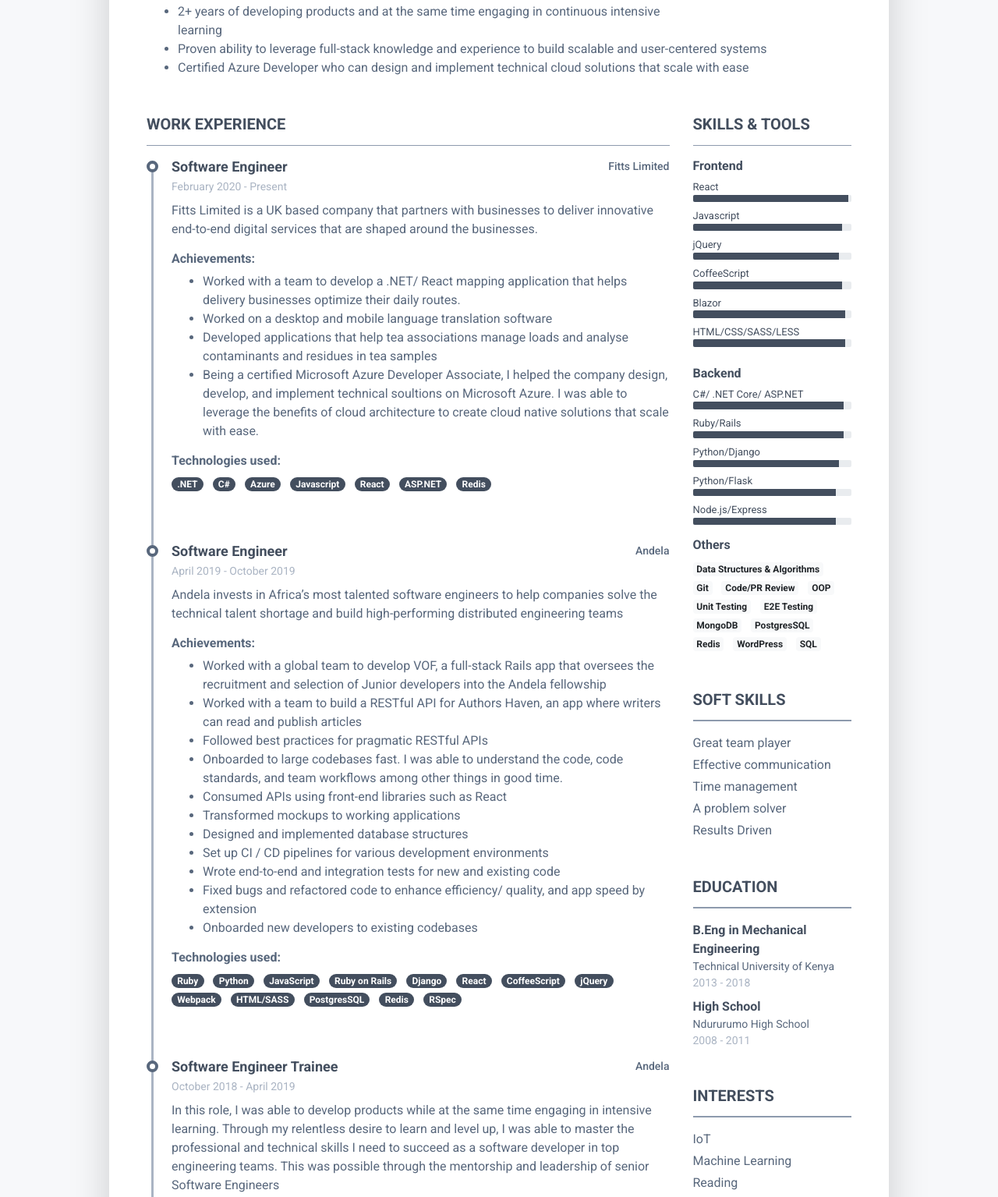
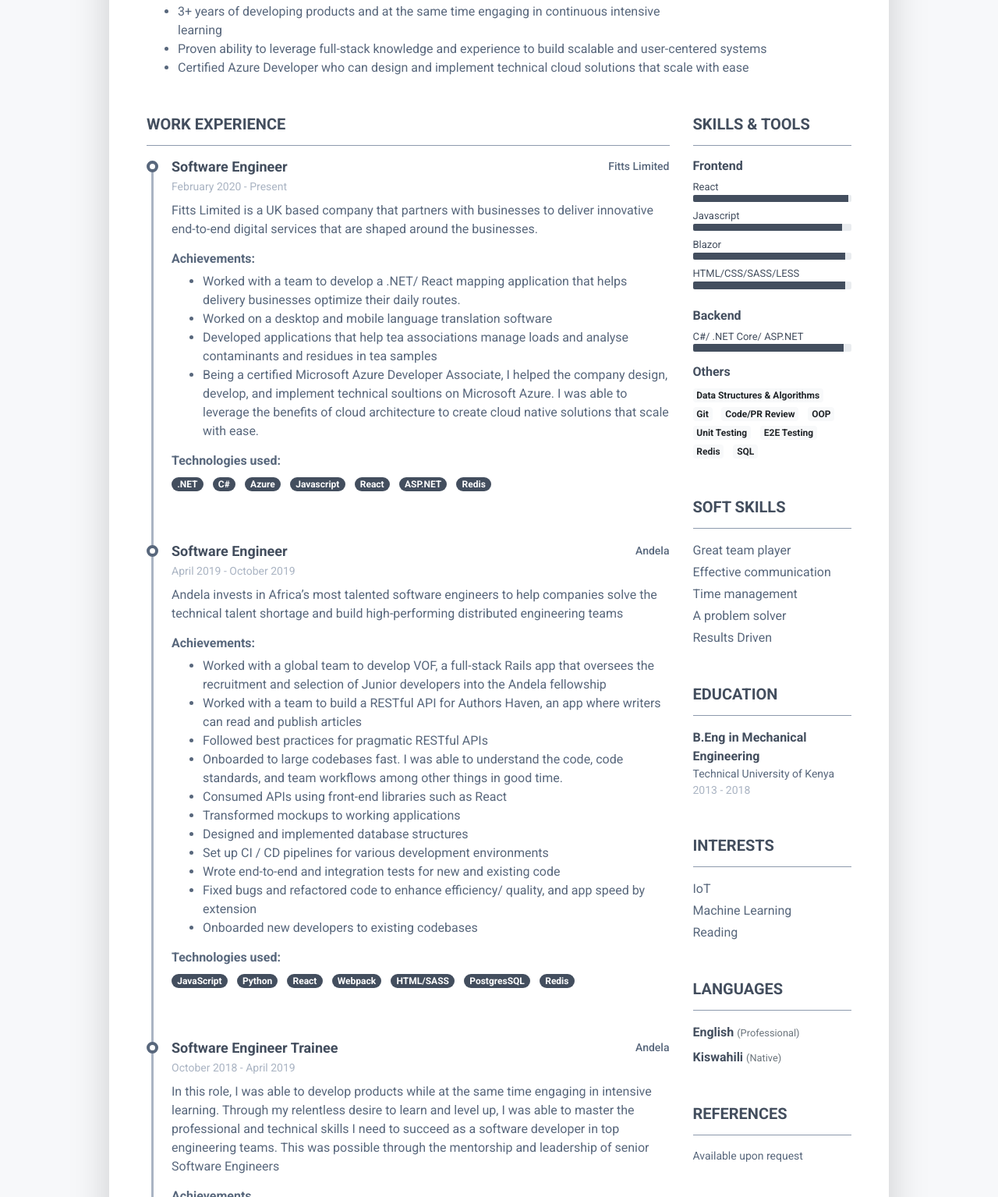
Before and after one commit to jkamz/resume, a plain HTML site: page index.html in a window 1280 px wide. Shown: the part 351-1886 px from the top of the page at 78% size. Drawn offline with Linux system fonts and the light colour scheme.

Commit message:
update resume

```diff
--- a/index.html
+++ b/index.html
@@ -73,7 +73,7 @@
 					<div class="resume-section-content">
 						<p class="mb-0">
 							<ul>
-							<li>2+ years of developing products and at the same time engaging in continuous intensive </li>
+							<li>3+ years of developing products and at the same time engaging in continuous intensive </li>
 							learning
 							<li>Proven ability to leverage full-stack knowledge and experience to build scalable and user-centered systems</li>
 							<li>Certified Azure Developer who can design and implement technical cloud solutions that scale with ease</li>
@@ -181,21 +181,11 @@
 												used:</h4>
 											<ul class="list-inline">
 												<li class="list-inline-item"><span
-														class="badge badge-primary badge-pill">Ruby</span></li>
+													class="badge badge-primary badge-pill">JavaScript</span></li>
 												<li class="list-inline-item"><span
 														class="badge badge-primary badge-pill">Python</span></li>
 												<li class="list-inline-item"><span
-														class="badge badge-primary badge-pill">JavaScript</span></li>
-												<li class="list-inline-item"><span
-														class="badge badge-primary badge-pill">Ruby on Rails</span></li>
-												<li class="list-inline-item"><span
-														class="badge badge-primary badge-pill">Django</span></li>
-												<li class="list-inline-item"><span
 														class="badge badge-primary badge-pill">React</span></li>
-												<li class="list-inline-item"><span
-														class="badge badge-primary badge-pill">CoffeeScript</span></li>
-												<li class="list-inline-item"><span
-														class="badge badge-primary badge-pill">jQuery</span></li>
 												<li class="list-inline-item"><span
 														class="badge badge-primary badge-pill">Webpack</span></li>
 												<li class="list-inline-item"><span
@@ -204,8 +194,7 @@
 														class="badge badge-primary badge-pill">PostgresSQL</span></li>
 												<li class="list-inline-item"><span
 														class="badge badge-primary badge-pill">Redis</span></li>
-												<li class="list-inline-item"><span
-														class="badge badge-primary badge-pill">RSpec</span></li>
+
 											</ul>
 										</div>
 										<!--//resume-timeline-item-desc-->
@@ -270,53 +259,6 @@
 									</article>
 									<!--//resume-timeline-item-->
 
-									<article class="resume-timeline-item position-relative pb-5">
-
-										<div class="resume-timeline-item-header mb-2">
-											<div class="d-flex flex-column flex-md-row">
-												<h3 class="resume-position-title font-weight-bold mb-1">Developer</h3>
-												<div class="resume-company-name ml-auto">Mugendi Mechanisms</div>
-											</div>
-											<!--//row-->
-											<div class="resume-position-time">January 2018 - October 2018</div>
-										</div>
-										<!--//resume-timeline-item-header-->
-										<div class="resume-timeline-item-desc">
-											<p>Mugendi Mechanisms deals primarily with steel fabrication and concrete
-												products. Other areas of specialization include automation, robotics,
-												design, and IoT</p>
-											<p>In this role, I developed a system to aid in the management and tracking
-												of orders</p>
-											<p>Through the system, the company was able to easily manage workflows in
-												terms of both machines/ products and users. Other things tracked by the
-												system include order queues, material expenses, and design files</p>
-											<h4 class="resume-timeline-item-desc-heading font-weight-bold">Achievements
-											</h4>
-											<ul>
-												<li>Successfully developed an inventory management and tracking system
-												</li>
-												<li>Came up with ideas that were beneficial to the company</li>
-												<li>Effectively translated client requirements into application designs
-												</li>
-												<li>Improved the overall workflow in the company</li>
-												<li>Designed and implemented database structures</li>
-											</ul>
-											<h4 class="resume-timeline-item-desc-heading font-weight-bold">Technologies
-												used:</h4>
-											<ul class="list-inline">
-												<li class="list-inline-item"><span
-														class="badge badge-primary badge-pill">Ruby</span></li>
-												<li class="list-inline-item"><span
-														class="badge badge-primary badge-pill">Ruby on Rails</span></li>
-												<li class="list-inline-item"><span
-														class="badge badge-primary badge-pill">HTML/CSS</span></li>
-												<li class="list-inline-item"><span
-														class="badge badge-primary badge-pill">MongoDB</span></li>
-											</ul>
-										</div>
-										<!--//resume-timeline-item-desc-->
-
-									</article>
 									<!--//resume-timeline-item-->
 
 									<article class="resume-timeline-item position-relative">
@@ -397,22 +339,6 @@
 										</li>
 
 										<li class="mb-2">
-											<div class="resume-skill-name">jQuery</div>
-											<div class="progress resume-progress">
-												<div class="progress-bar theme-progress-bar-dark" role="progressbar"
-													style="width: 92%" aria-valuenow="25" aria-valuemin="0"
-													aria-valuemax="100"></div>
-											</div>
-										</li>
-										<li class="mb-2">
-											<div class="resume-skill-name">CoffeeScript</div>
-											<div class="progress resume-progress">
-												<div class="progress-bar theme-progress-bar-dark" role="progressbar"
-													style="width: 94%" aria-valuenow="25" aria-valuemin="0"
-													aria-valuemax="100"></div>
-											</div>
-										</li>
-										<li class="mb-2">
 											<div class="resume-skill-name">Blazor</div>
 											<div class="progress resume-progress">
 												<div class="progress-bar theme-progress-bar-dark" role="progressbar"
@@ -444,37 +370,6 @@
 											</div>
 										</li>
 										<li class="mb-2">
-											<div class="resume-skill-name">Ruby/Rails</div>
-											<div class="progress resume-progress">
-												<div class="progress-bar theme-progress-bar-dark" role="progressbar"
-													style="width: 95%" aria-valuenow="25" aria-valuemin="0"
-													aria-valuemax="100"></div>
-											</div>
-										</li>
-										<li class="mb-2">
-											<div class="resume-skill-name">Python/Django</div>
-											<div class="progress resume-progress">
-												<div class="progress-bar theme-progress-bar-dark" role="progressbar"
-													style="width: 92%" aria-valuenow="25" aria-valuemin="0"
-													aria-valuemax="100"></div>
-											</div>
-										</li>
-										<li class="mb-2">
-											<div class="resume-skill-name">Python/Flask</div>
-											<div class="progress resume-progress">
-												<div class="progress-bar theme-progress-bar-dark" role="progressbar"
-													style="width: 90%" aria-valuenow="25" aria-valuemin="0"
-													aria-valuemax="100"></div>
-											</div>
-										</li>
-										<li class="mb-2">
-											<div class="resume-skill-name">Node.js/Express</div>
-											<div class="progress resume-progress">
-												<div class="progress-bar theme-progress-bar-dark" role="progressbar"
-													style="width: 90%" aria-valuenow="25" aria-valuemin="0"
-													aria-valuemax="100"></div>
-											</div>
-										</li>
 									</ul>
 								</div>
 								<!--//resume-skill-item-->
@@ -492,11 +387,8 @@
 										</li>
 										<li class="list-inline-item"><span class="badge badge-light">E2E Testing</span>
 										</li>
-										<li class="list-inline-item"><span class="badge badge-light">MongoDB</span></li>
-										<li class="list-inline-item"><span class="badge badge-light">PostgresSQL</span>
 										</li>
 										<li class="list-inline-item"><span class="badge badge-light">Redis</span></li>
-										<li class="list-inline-item"><span class="badge badge-light">WordPress</span>
 										</li>
 										<li class="list-inline-item"><span class="badge badge-light">SQL</span></li>
 									</ul>
@@ -528,11 +420,6 @@
 										</div>
 										<div class="resume-degree-org">Technical University of Kenya</div>
 										<div class="resume-degree-time">2013 - 2018</div>
-									</li>
-									<li>
-										<div class="resume-degree font-weight-bold">High School</div>
-										<div class="resume-degree-org">Ndururumo High School</div>
-										<div class="resume-degree-time">2008 - 2011</div>
 									</li>
 								</ul>
 							</div>
```
